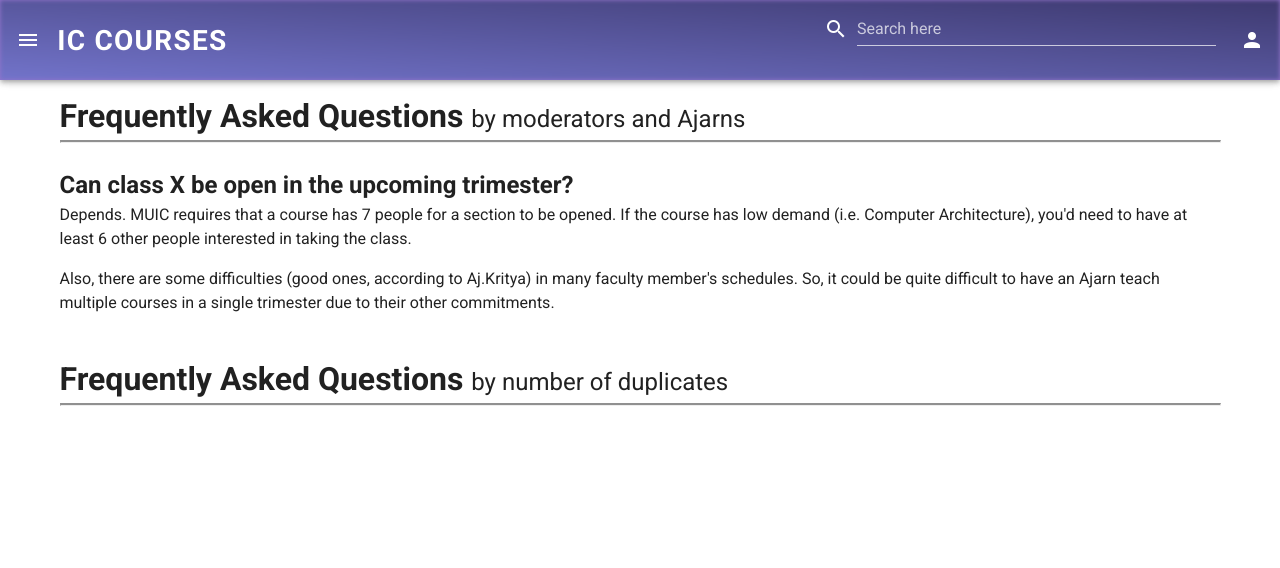
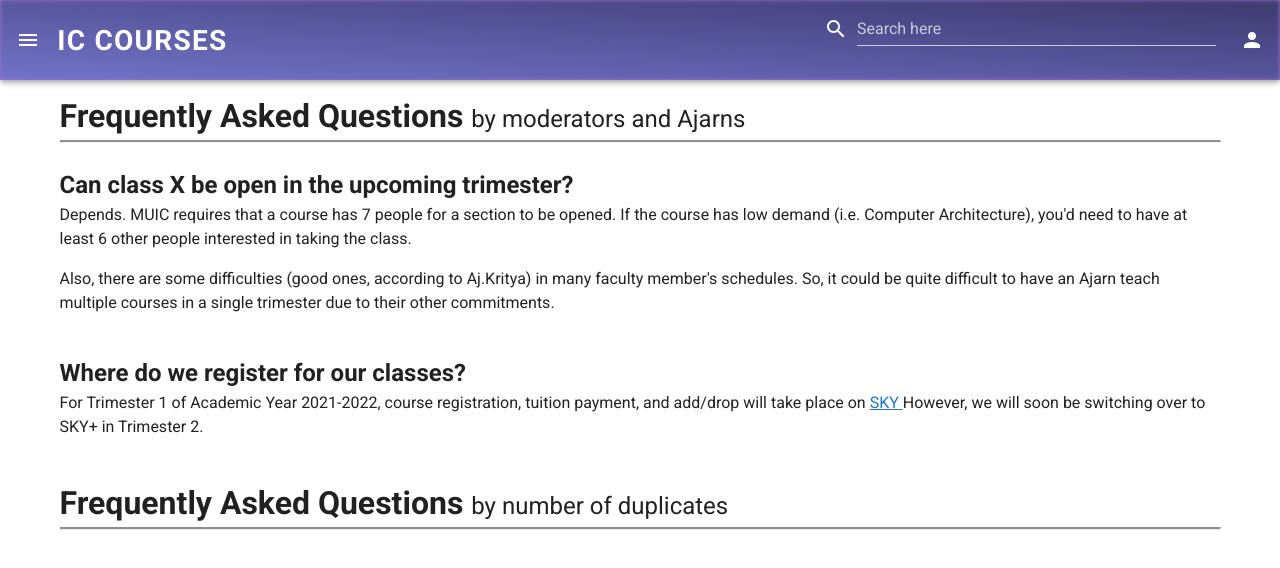
Before and after one commit to GigaCatZ/Frontend, a Vue app in the folder frontend_vue/: page /faq in a window 1280 px wide. Shown: the top 568 px of the page. Built offline with nearby package versions, Linux system fonts and the light colour scheme.

Commit message:
FAQ question2

```diff
--- a/frontend_vue/src/components/FAQ.vue
+++ b/frontend_vue/src/components/FAQ.vue
@@ -1,5 +1,5 @@
 <style scoped>
-hr.solid {
+hr.title-solid {
   border-top: 2px solid #909090;
 }
 span.smaller {
@@ -14,45 +14,53 @@ span.smaller {
     <div class="text-left">
       <h1 class="font-weight-bold">
         Frequently Asked Questions
-        <span class="smaller">
-          by moderators and Ajarns
-        </span>
+        <span class="smaller">by moderators and Ajarns</span>
       </h1>
-      <hr class="solid">
+      <hr class="title-solid" />
       <!-- question 1 -->
+      <br />
+      <h2 class="font-weight-bold">
+        Can class X be open in the upcoming trimester?
+      </h2>
+      <p>
+        Depends. MUIC requires that a course has 7 people for a section to be
+        opened. If the course has low demand (i.e. Computer Architecture), you'd
+        need to have at least 6 other people interested in taking the class.
+      </p>
+      <p>
+        Also, there are some difficulties (good ones, according to Aj.Kritya) in
+        many faculty member's schedules. So, it could be quite difficult to have
+        an Ajarn teach multiple courses in a single trimester due to their other
+        commitments.
+      </p>
+      <br />
+
       <div>
-        <br/>
-        <h2 class="font-weight-bold">
-          Can class X be open in the upcoming trimester?
-        </h2>
+        <h2>Where do we register for our classes?</h2>
         <p>
-          Depends. MUIC requires that a course has 7 people for a section to be opened.
-          If the course has low demand (i.e. Computer Architecture), you'd need to have at least 6 other people
-          interested in taking the class.
-        </p>
-        <p>
-          Also, there are some difficulties (good ones, according to Aj.Kritya) in many faculty member's schedules.
-          So, it could be quite difficult to have an Ajarn teach multiple courses in a single trimester due to
-          their other commitments.
+          For Trimester 1 of Academic Year 2021-2022, course registration,
+          tuition payment, and add/drop will take place on
+          <a
+            href="http://sky.muic.mahidol.ac.th/?data%5Btype%5D%5B%5D=login"
+            target="_blank"
+            >SKY
+          </a>
+          However, we will soon be switching over to SKY+ in Trimester 2.
         </p>
       </div>
     </div>
 
     <!-- FAQ by dupes -->
-    <br/>
+    <br />
     <div class="text-left">
       <h1 class="font-weight-bold">
         Frequently Asked Questions
-        <span class="smaller">
-          by number of duplicates
-        </span>
+        <span class="smaller"> by number of duplicates </span>
       </h1>
-      <hr class="solid">
+      <hr class="title-solid" />
     </div>
   </v-container>
 </template>
-
-
 
 <script>
 export default {
```
